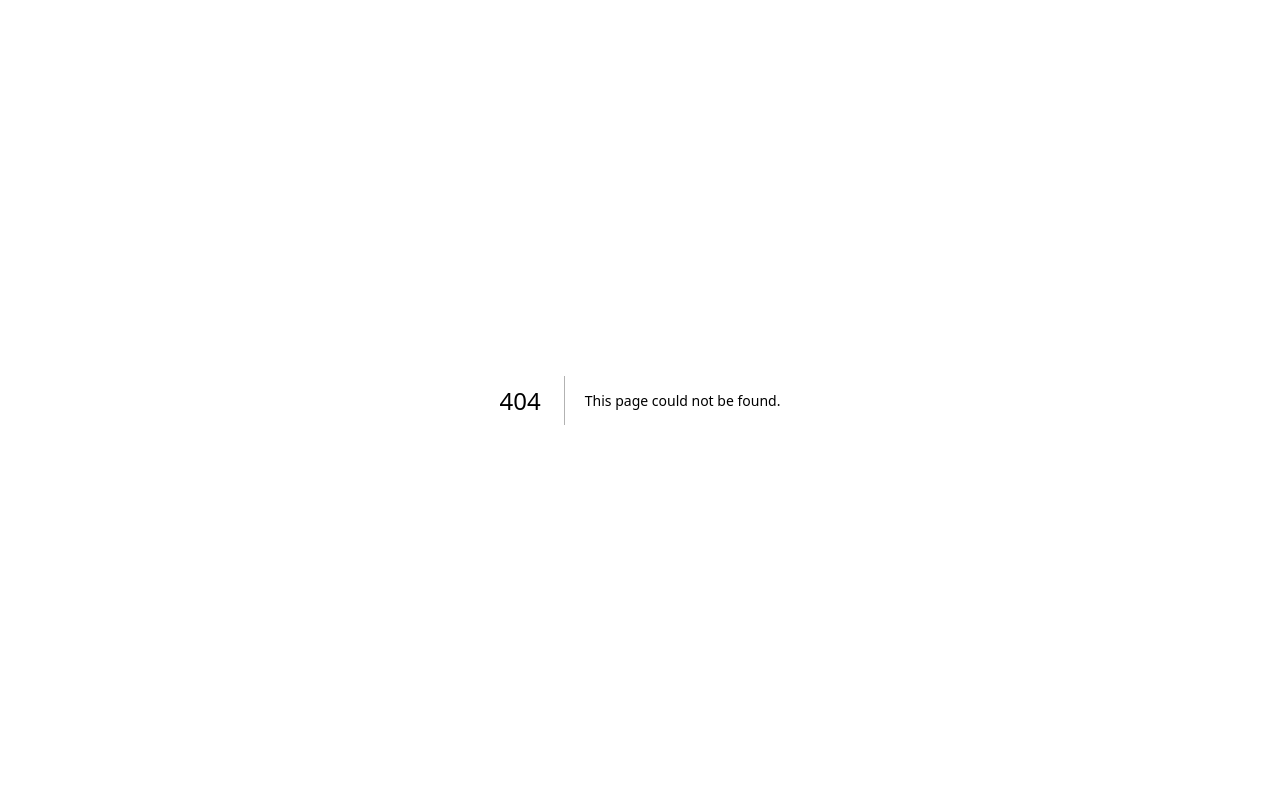
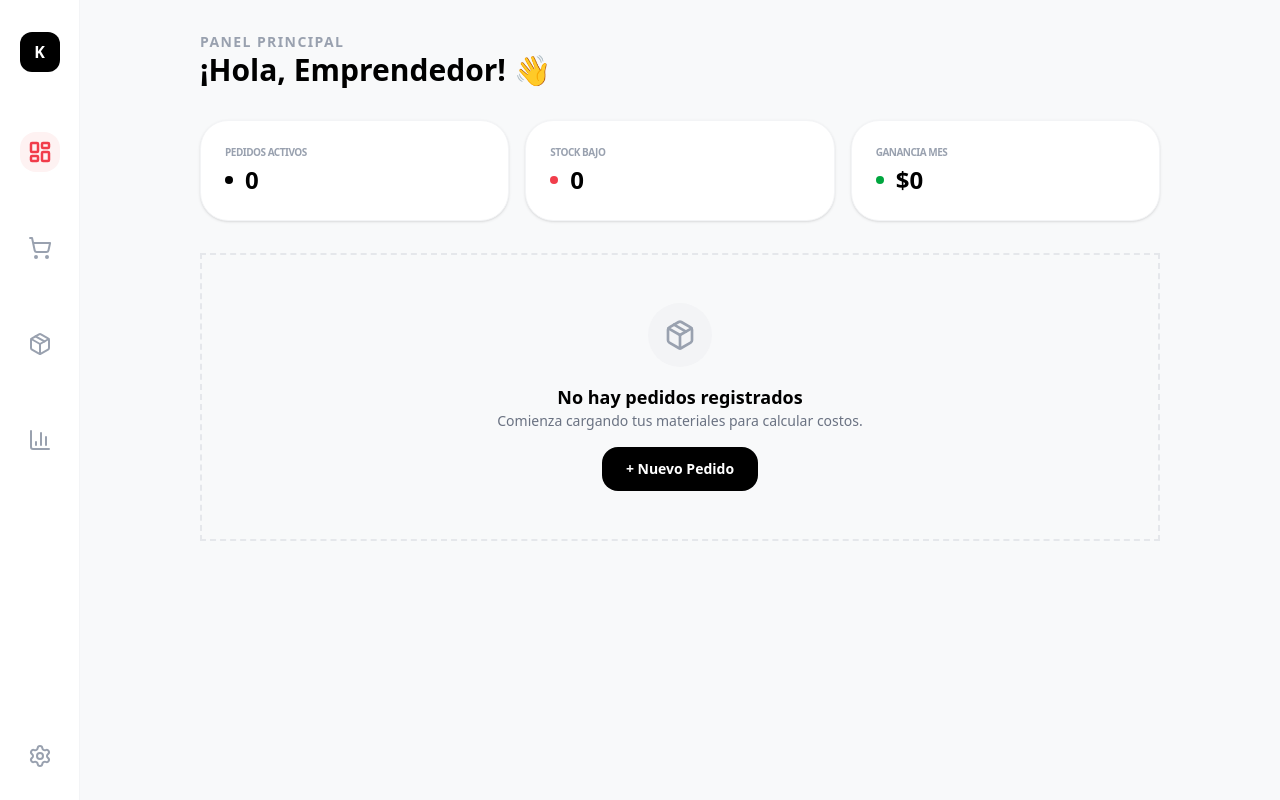
Before and after one commit to koda-tec/koda-maker, a Next.js app: page /dashboard in a window 1280 px wide. Before the commit this address had no page. Built offline with nearby package versions, Linux system fonts and the light colour scheme; no server answers.

Commit message:
Add Dashboard

```diff
--- /dev/null
+++ b/src/app/(private)/dashboard/page.tsx
@@ -0,0 +1,52 @@
+import { createClient } from "@/lib/supabase-server" // Nota: Necesitaremos crear este pequeño helper
+import { cookies } from "next/headers"
+
+export default async function DashboardPage() {
+  // En Next.js 15+, recuperamos el usuario así en Server Components
+  const supabase = await createClient()
+  const { data: { user } } = await supabase.auth.getUser()
+
+  const businessName = user?.user_metadata?.full_name || "Emprendedor"
+
+  return (
+    <div className="space-y-8">
+      <header>
+        <h1 className="text-sm font-bold text-gray-400 uppercase tracking-widest">Panel Principal</h1>
+        <h2 className="text-3xl font-black text-black">¡Hola, {businessName}! 👋</h2>
+      </header>
+
+      {/* Grid de Resumen Rápido */}
+      <div className="grid grid-cols-1 md:grid-cols-3 gap-4">
+        <StatCard title="Pedidos Activos" value="0" color="bg-black" />
+        <StatCard title="Stock Bajo" value="0" color="bg-[#f13d4b]" />
+        <StatCard title="Ganancia Mes" value="$0" color="bg-green-600" />
+      </div>
+
+      <div className="p-12 border-2 border-dashed border-gray-200 rounded-32px flex flex-col items-center justify-center text-center space-y-4">
+        <div className="w-16 h-16 bg-gray-100 rounded-full flex items-center justify-center text-gray-400">
+            <Package size={32} />
+        </div>
+        <div>
+            <h3 className="font-bold text-lg">No hay pedidos registrados</h3>
+            <p className="text-gray-500 text-sm">Comienza cargando tus materiales para calcular costos.</p>
+        </div>
+        <button className="px-6 py-3 bg-black text-white rounded-2xl font-bold text-sm">
+            + Nuevo Pedido
+        </button>
+      </div>
+    </div>
+  )
+}
+
+function StatCard({ title, value, color }: { title: string, value: string, color: string }) {
+  return (
+    <div className="bg-white p-6 rounded-[28px] shadow-sm border border-gray-100 space-y-1">
+      <p className="text-[10px] font-black uppercase text-gray-400 tracking-tighter">{title}</p>
+      <div className="flex items-center gap-3">
+        <div className={`w-2 h-2 rounded-full ${color}`} />
+        <span className="text-2xl font-black">{value}</span>
+      </div>
+    </div>
+  )
+}
+import { Package } from "lucide-react"
--- /dev/null
+++ b/src/app/(private)/layout.tsx
@@ -0,0 +1,12 @@
+import { Navigation } from "@/components/Navigation"
+
+export default function PrivateLayout({ children }: { children: React.ReactNode }) {
+  return (
+    <div className="min-h-screen bg-[#F8F9FA] md:pl-20 pb-24 md:pb-0">
+      <Navigation />
+      <main className="p-4 md:p-8 max-w-5xl mx-auto">
+        {children}
+      </main>
+    </div>
+  )
+}
--- /dev/null
+++ b/src/components/Navigation.tsx
@@ -0,0 +1,59 @@
+"use client"
+import Link from "next/link"
+import { usePathname } from "next/navigation"
+import { LayoutDashboard, Package, ShoppingCart, BarChart3, Settings } from "lucide-react"
+import { cn } from "@/lib/utils"
+
+const menuItems = [
+  { name: "Inicio", href: "/dashboard", icon: LayoutDashboard },
+  { name: "Pedidos", href: "/dashboard/pedidos", icon: ShoppingCart },
+  { name: "Stock", href: "/dashboard/stock", icon: Package },
+  { name: "Reportes", href: "/dashboard/reportes", icon: BarChart3 },
+]
+
+export function Navigation() {
+  const pathname = usePathname()
+
+  return (
+    <nav className="fixed bottom-0 left-0 z-50 w-full h-20 bg-white border-t border-gray-100 px-6 pb-4 md:top-0 md:left-0 md:w-20 md:h-screen md:border-t-0 md:border-r md:flex-col md:py-8 md:px-0">
+      <div className="flex h-full items-center justify-between md:flex-col md:gap-8">
+        {/* Logo en PC */}
+        <div className="hidden md:flex w-10 h-10 bg-black rounded-xl items-center justify-center mb-4">
+          <span className="text-white font-black">K</span>
+        </div>
+
+        {menuItems.map((item) => {
+          const Icon = item.icon
+          const isActive = pathname === item.href
+
+          return (
+            <Link
+              key={item.href}
+              href={item.href}
+              className={cn(
+                "flex flex-col items-center justify-center gap-1 transition-all duration-200 md:w-full md:py-3",
+                isActive ? "text-[#f13d4b]" : "text-gray-400 hover:text-black"
+              )}
+            >
+              <div className={cn(
+                "p-2 rounded-2xl transition-all",
+                isActive ? "bg-red-50" : "bg-transparent"
+              )}>
+                <Icon size={24} strokeWidth={isActive ? 2.5 : 2} />
+              </div>
+              <span className="text-[10px] font-bold uppercase tracking-tighter md:hidden">
+                {item.name}
+              </span>
+            </Link>
+          )
+        })}
+
+        <div className="md:mt-auto">
+            <Link href="/dashboard/config" className="text-gray-400 hover:text-black">
+                <Settings size={24} />
+            </Link>
+        </div>
+      </div>
+    </nav>
+  )
+}
--- /dev/null
+++ b/src/lib/supabase-server.ts
@@ -0,0 +1,16 @@
+import { createServerClient } from '@supabase/ssr'
+import { cookies } from 'next/headers'
+
+export async function createClient() {
+  const cookieStore = await cookies()
+
+  return createServerClient(
+    process.env.NEXT_PUBLIC_SUPABASE_URL!,
+    process.env.NEXT_PUBLIC_SUPABASE_ANON_KEY!,
+    {
+      cookies: {
+        get(name: string) { return cookieStore.get(name)?.value },
+      },
+    }
+  )
+}
--- /dev/null
+++ b/src/lib/utils.ts
@@ -0,0 +1,6 @@
+import { clsx, type ClassValue } from "clsx"
+import { twMerge } from "tailwind-merge"
+
+export function cn(...inputs: ClassValue[]) {
+  return twMerge(clsx(inputs))
+}
--- a/src/middleware.ts
+++ b/src/middleware.ts
@@ -2,53 +2,46 @@ import { createServerClient } from '@supabase/ssr'
 import { NextResponse, type NextRequest } from 'next/server'
 
 export async function middleware(request: NextRequest) {
-  let response = NextResponse.next({
-    request: {
-      headers: request.headers,
-    },
-  })
+  let response = NextResponse.next({ request: { headers: request.headers } })
 
   const supabase = createServerClient(
     process.env.NEXT_PUBLIC_SUPABASE_URL!,
     process.env.NEXT_PUBLIC_SUPABASE_ANON_KEY!,
     {
       cookies: {
-        get(name: string) {
-          return request.cookies.get(name)?.value
-        },
-        set(name: string, value: string, options: any) {
+        get(name) { return request.cookies.get(name)?.value },
+        set(name, value, options) {
           request.cookies.set({ name, value, ...options })
-          response = NextResponse.next({
-            request: {
-              headers: request.headers,
-            },
-          })
+          response = NextResponse.next({ request: { headers: request.headers } })
           response.cookies.set({ name, value, ...options })
         },
-        remove(name: string, options: any) {
+        remove(name, options) {
           request.cookies.set({ name, value: '', ...options })
-          response = NextResponse.next({
-            request: {
-              headers: request.headers,
-            },
-          })
+          response = NextResponse.next({ request: { headers: request.headers } })
           response.cookies.set({ name, value: '', ...options })
         },
       },
     }
   )
 
-  // Esto refresca la sesión si es necesario
-  await supabase.auth.getUser()
+  const { data: { user } } = await supabase.auth.getUser()
+
+  // PROTECCIÓN: Si no hay usuario y trata de entrar a rutas privadas
+  const isAuthPage = request.nextUrl.pathname.startsWith('/login')
+  const isHomePage = request.nextUrl.pathname === '/'
+
+  if (!user && !isAuthPage && !isHomePage) {
+    return NextResponse.redirect(new URL('/login', request.url))
+  }
+
+  // Si ya está logueado y trata de ir al login, lo mandamos al dashboard
+  if (user && isAuthPage) {
+    return NextResponse.redirect(new URL('/dashboard', request.url))
+  }
 
   return response
 }
 
 export const config = {
-  matcher: [
-    /*
-     * Coincide con todas las rutas excepto archivos estáticos e imágenes
-     */
-    '/((?!_next/static|_next/image|favicon.ico|.*\\.(?:svg|png|jpg|jpeg|gif|webp)$).*)',
-  ],
+  matcher: ['/((?!_next/static|_next/image|favicon.ico|.*\\.(?:svg|png|jpg|jpeg|gif|webp)$).*)'],
 }
```
